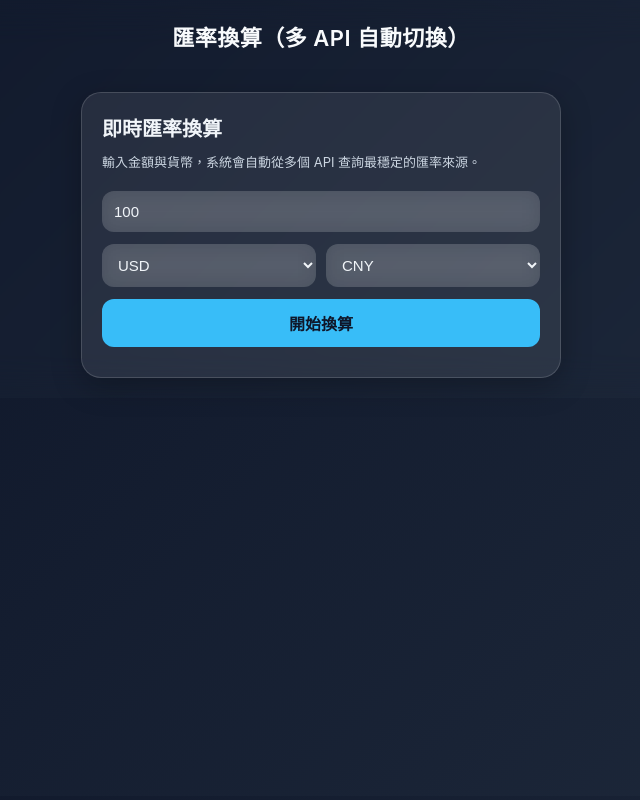
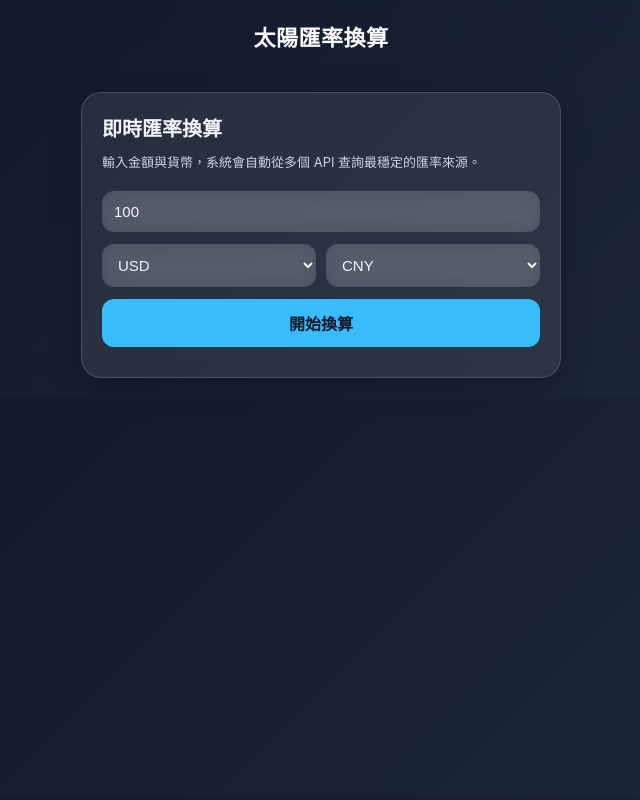
Before and after one commit to fullcolour/currency, a plain HTML site: page index.html in a window 1280 px wide. Shown: the whole page, without its empty margins (319-959 px from the left). Drawn offline with Linux system fonts and the light colour scheme.

Commit message:
Update index.html

```diff
--- a/index.html
+++ b/index.html
@@ -120,7 +120,7 @@
 </head>
 
 <body>
-  <div class="header">匯率換算（多 API 自動切換）</div>
+  <div class="header">太陽匯率換算</div>
 
   <div class="container">
     <div class="glass-box">
```
